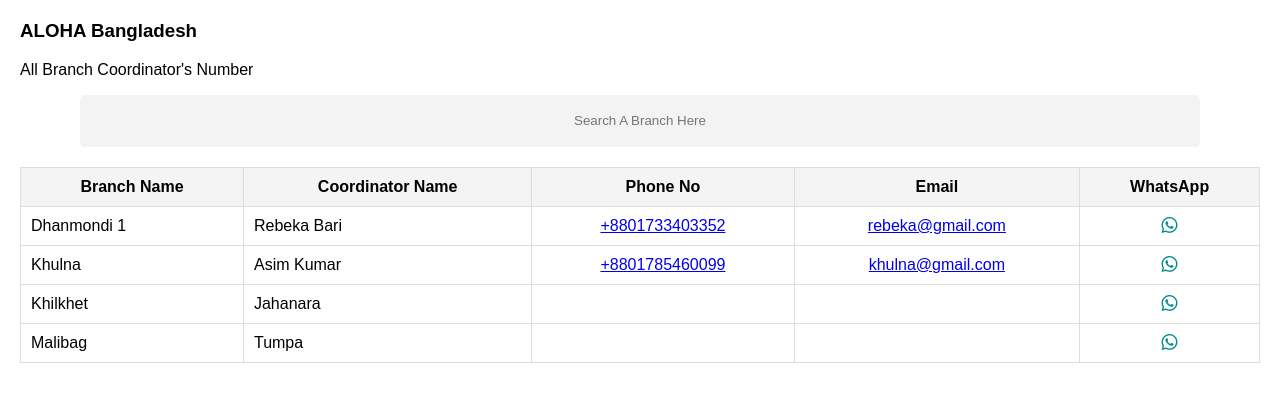
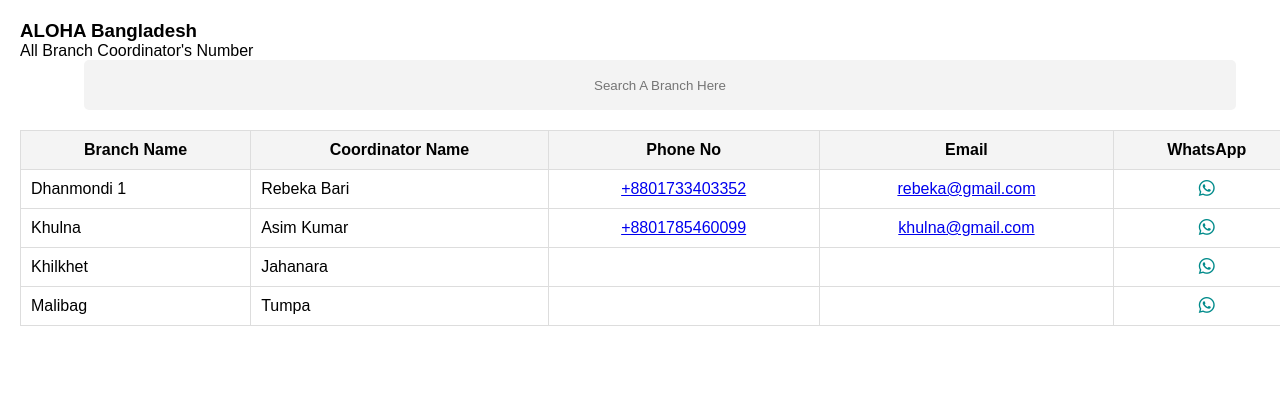
Before and after one commit to ece-bappy/aloha_calling, a plain HTML site: page index.html in a window 1280 px wide. Drawn offline with nearby package versions, Linux system fonts and the light colour scheme.

Commit message:
updatecss

```diff
--- a/style.css
+++ b/style.css
@@ -1,15 +1,23 @@
 @import url("https://cdn.jsdelivr.net/npm/bootstrap-icons@1.11.3/font/bootstrap-icons.min.css");
+
+* {
+    padding: 0;
+    margin: 0; /* This also removes default margins */
+    box-sizing: border-box;
+}
+
 
 .main{
 
-    width: 100%;
+    width:100vw;
 }
 
 .search-box{
-    width: 100%;
+
     display: flex;
     justify-content: center;
     align-items: center;
+    width:100vw;
 }
 
 .search-box #searchInput{
```
